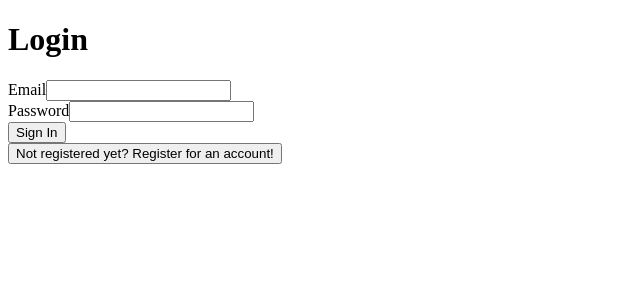
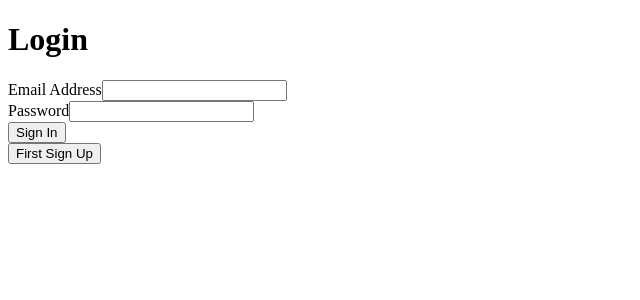
Before and after one commit to alimirhashimli1/A-A-shopping, a React (Create React App) app in the folder frontend/: page / in a window 1280 px wide. Shown: the top 300 px of the page, without its empty margins (0-640 px from the left). Built offline with nearby package versions, Linux system fonts and the light colour scheme.

Commit message:
change in fontend

```diff
--- a/frontend/src/views/Login.js
+++ b/frontend/src/views/Login.js
@@ -59,7 +59,7 @@ const Login = props => {
 
       <form onSubmit={attemptLogin}>
         <div>
-          <label>Email</label>
+          <label>Email Address</label>
           <input name="emailAddress" onChange={updateData} value={emailAddress} />
         </div>
         <div>
@@ -70,7 +70,7 @@ const Login = props => {
         <button>Sign In</button>
       </form>
 
-      <button onClick={updateShowLogin}>Not registered yet? Register for an account!</button>
+      <button onClick={updateShowLogin}>First Sign Up</button>
     </div>
   )
 }
--- a/frontend/src/views/Register.js
+++ b/frontend/src/views/Register.js
@@ -4,6 +4,7 @@ const Register = props => {
   const [userName, setUsername] = useState("");
   const [password, setPassword] = useState("");
   const [emailAddress, setEmailAddress] = useState("");
+  //const [isAdmin, setIsAdmin] = useState(false);
 
   const updateData = event => {
     switch (event.target.name) {
@@ -25,7 +26,8 @@ const Register = props => {
     const newCustomer = {
       userName: userName,
       password: password,
-      emailAddress: emailAddress
+      emailAddress: emailAddress,
+     // isAdmin: isAdmin
     }
     const settings = {
       method: "POST",
@@ -59,7 +61,7 @@ const Register = props => {
 
       <form onSubmit={registerUser}>
         <div>
-          <label>Username</label>
+          <label>User Name</label>
           <input name="userName" onChange={updateData} value={userName} minLength={3} maxLength={15} />
         </div>
         <div>
@@ -71,10 +73,10 @@ const Register = props => {
           <input name="emailAddress" onChange={updateData} value={emailAddress} />
         </div>
 
-        <button>Register an account</button>
+        <button>Sign Up</button>
       </form>
 
-      <button onClick={updateShowLogin}>Already registered? Log in to your account!</button>
+      <button onClick={updateShowLogin}>Account Is There</button>
     </div>
   )
 }
```
